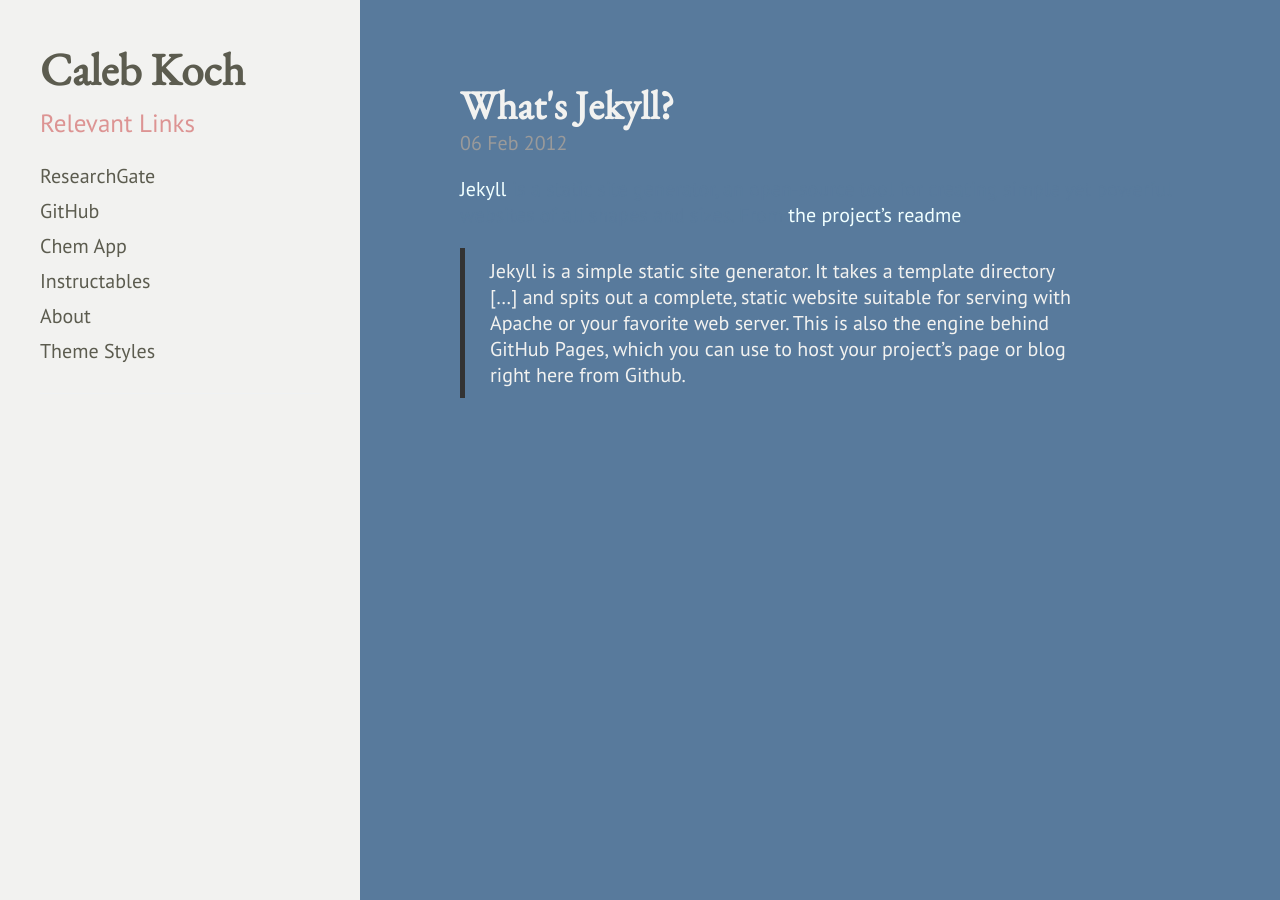
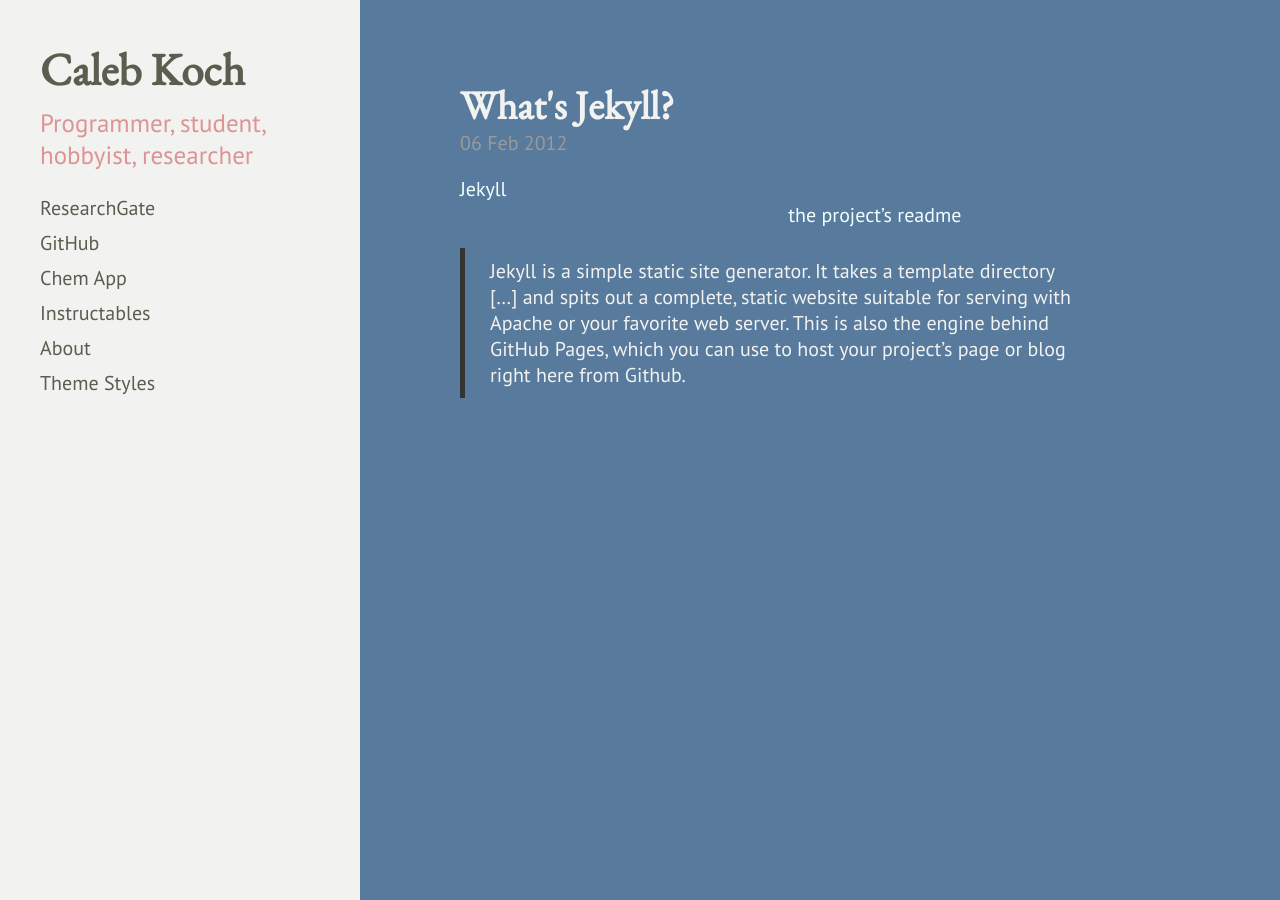
Before and after one commit to cakoch10/cakoch10.github.io, a Jekyll site: the page built from index.html, in a window 1280 px wide. Built offline with Jekyll 4.4.1, drawn with Linux system fonts in a browser that asks for light colours; Markdown is read by kramdown in place of the engine named in the settings; the list of posts is cut into pages by our own code.

Commit message:
Update _config.yml

```diff
--- a/_config.yml
+++ b/_config.yml
@@ -9,7 +9,7 @@
 # Setup
 title:            Caleb Koch
 tagline:          A human
-description:      Relevant Links
+description:      Programmer, student, hobbyist, researcher
 url:
 #baseurl:
 
```
